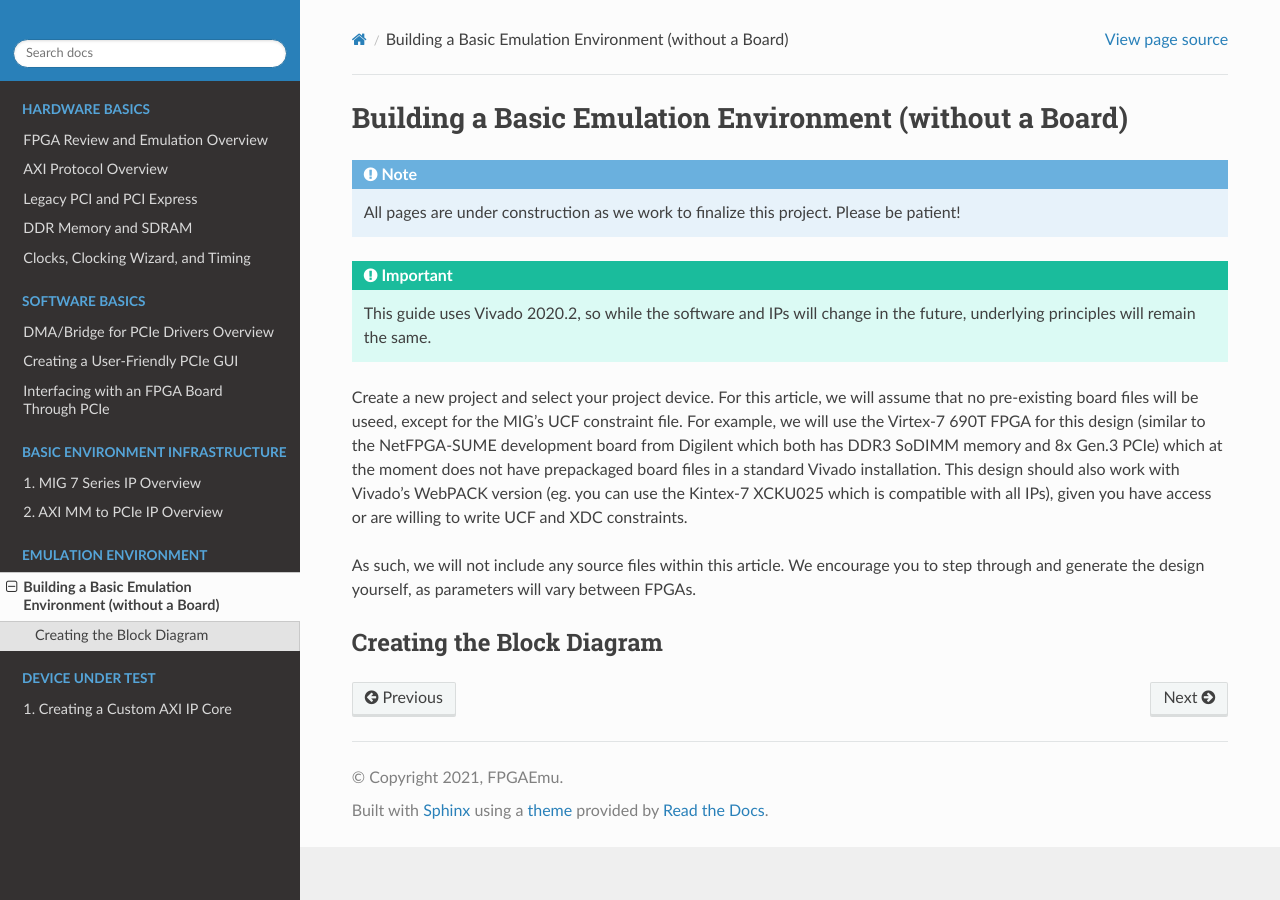
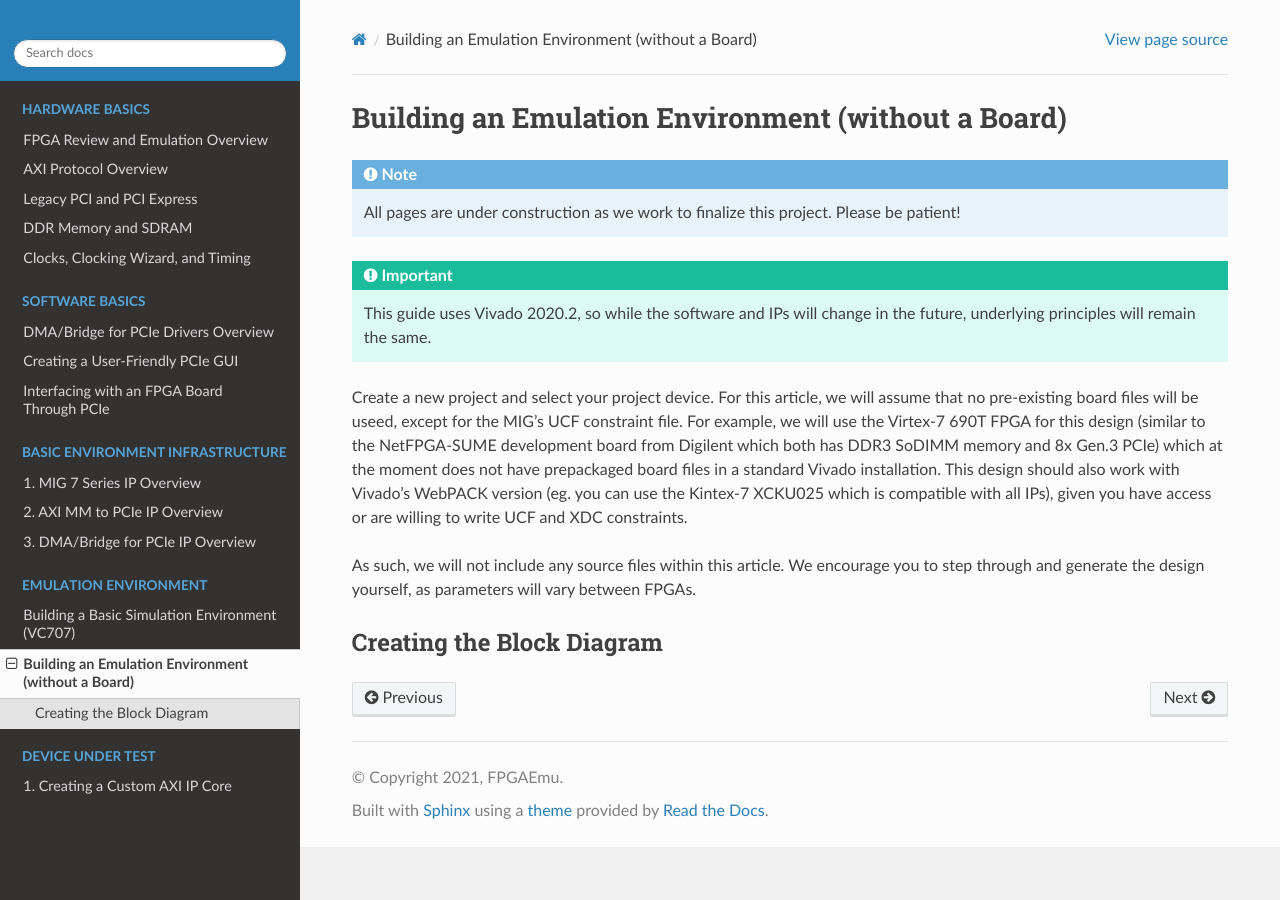
Before and after one commit to fpgaemu/fpgaemu, a Sphinx documentation site: the page built from docs/environment.rst, in a window 1280 px wide. Built offline with Sphinx 7.4.7 and the Read the Docs theme 2.0.0, drawn with Linux system fonts in a browser that asks for light colours.

Commit message:
Minor directory bug fix

```diff
--- a/docs/environment.rst
+++ b/docs/environment.rst
@@ -1,8 +1,8 @@
 .. _Environment Overview:
 
-========================================================
-Building a Basic Emulation Environment (without a Board)
-========================================================
+===================================================
+Building an Emulation Environment (without a Board)
+===================================================
 
 .. Note:: All pages are under construction as we work to finalize this project. Please be patient!
 
--- a/docs/index.rst
+++ b/docs/index.rst
@@ -41,18 +41,14 @@
 
    mig
    axi_pcie
-<<<<<<< HEAD
    dma_pcie
-   infrastructure
 
 .. toctree::
    :maxdepth: 2
    :caption: Emulation Environment
 
+   Infrastructure
    environment
-=======
-   infrastructure
->>>>>>> master
 
 .. toctree::
    :maxdepth: 2
```
